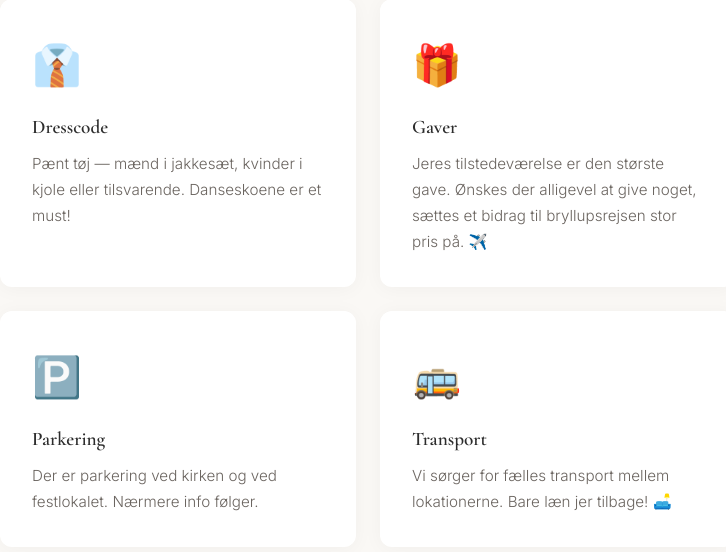
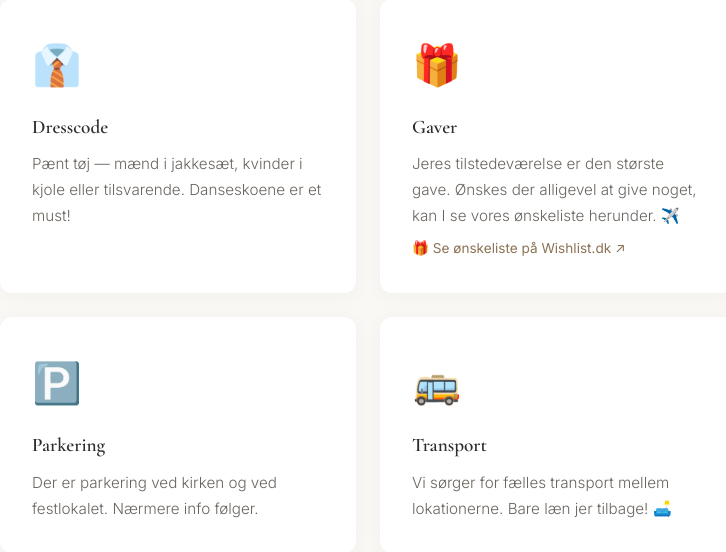
Before and after one commit to s171243/bryllup, a Flask app: page / in a window 1280 px wide. Shown: the part 2953-3505 px from the top of the page, without its empty margins (272-998 px from the left). Run offline with Flask 3, Linux system fonts and the light colour scheme.

Commit message:
Add wishlist.dk link to gift section
Co-Authored-By: Claude Opus 4.6 (1M context) <noreply@anthropic.com>

```diff
--- a/index.html
+++ b/index.html
@@ -148,7 +148,8 @@
             <div class="info-card reveal">
                 <div class="info-icon">🎁</div>
                 <h3>Gaver</h3>
-                <p>Jeres tilstedeværelse er den største gave. Ønskes der alligevel at give noget, sættes et bidrag til bryllupsrejsen stor pris på. ✈️</p>
+                <p>Jeres tilstedeværelse er den største gave. Ønskes der alligevel at give noget, kan I se vores ønskeliste herunder. ✈️</p>
+                <a class="map-link" href="https://www.wishlist.dk" target="_blank" rel="noopener">🎁 Se ønskeliste på Wishlist.dk ↗</a>
             </div>
             <div class="info-card reveal">
                 <div class="info-icon">🅿️</div>
--- a/templates/index.html
+++ b/templates/index.html
@@ -148,7 +148,8 @@
             <div class="info-card reveal">
                 <div class="info-icon">🎁</div>
                 <h3>Gaver</h3>
-                <p>Jeres tilstedeværelse er den største gave. Ønskes der alligevel at give noget, sættes et bidrag til bryllupsrejsen stor pris på. ✈️</p>
+                <p>Jeres tilstedeværelse er den største gave. Ønskes der alligevel at give noget, kan I se vores ønskeliste herunder. ✈️</p>
+                <a class="map-link" href="https://www.wishlist.dk" target="_blank" rel="noopener">🎁 Se ønskeliste på Wishlist.dk ↗</a>
             </div>
             <div class="info-card reveal">
                 <div class="info-icon">🅿️</div>
```
